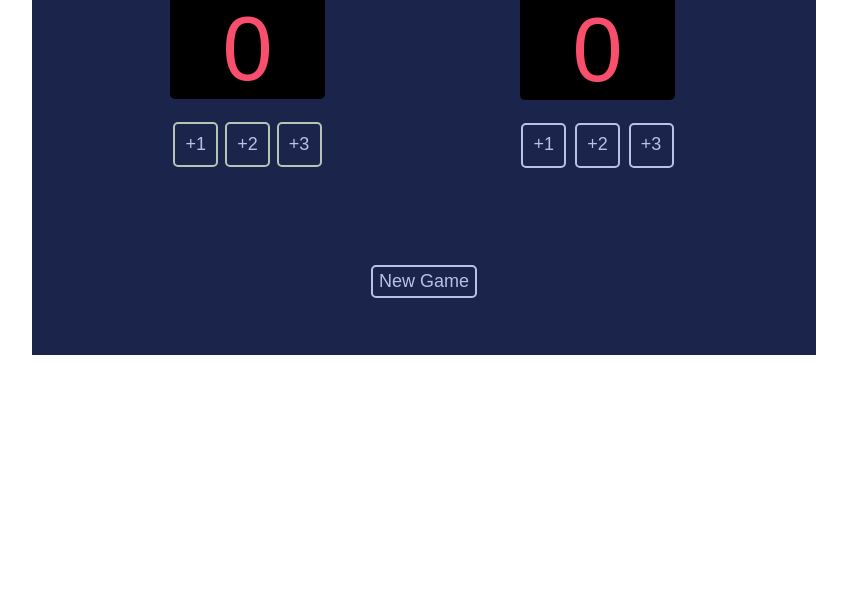
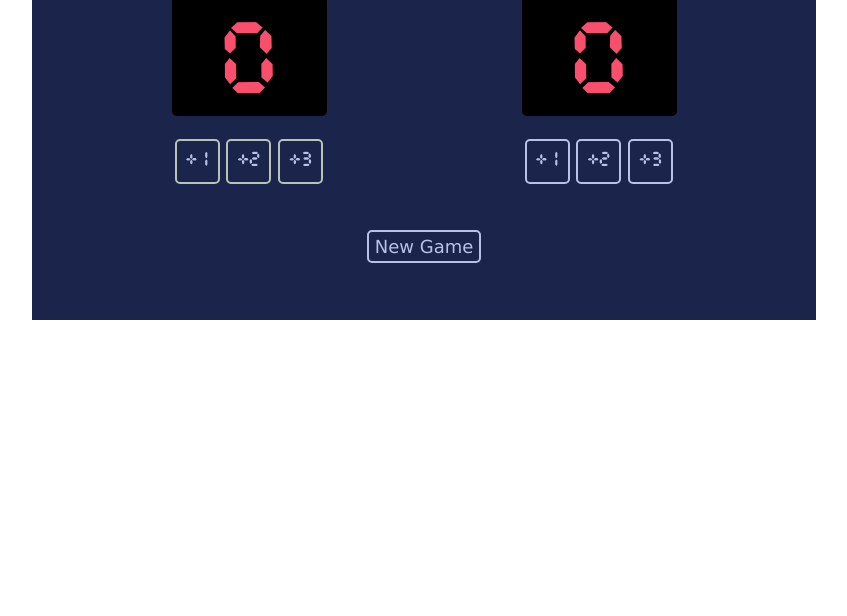
Before and after one commit to moshoodabdullahi/basketball-scoreboard, a website: page index.html in a window 1280 px wide. Shown: the part 184-800 px from the top of the page, without its empty margins (216-1063 px from the left). Drawn offline with Linux system fonts and the light colour scheme; a small style sheet from the web is missing; a web font is replaced by a local one.

Commit message:
feat: Update basketball scoreboard project

```diff
--- a/css/styles.css
+++ b/css/styles.css
@@ -1,4 +1,19 @@
+@font-face {
+  font-family: 'Cursed Timer';
+  src: url('../fonts/CursedTimer.ttf');
+  font-weight: 400;
+  font-style: normal;
+}
+
+@font-face {
+  font-family: Verdana;
+  src: url('fonts/VerdanaBold.ttf');
+  font-weight: 700;
+  font-style: normal;
+}
+
 * {
+  font-family: 'Cursed Timer', sans-serif;
   margin: auto;
   margin-top: 2%;
   text-align: center;
@@ -11,7 +26,7 @@ body {
 }
 
 .container {
-    background-color: #1B244A;
+  background-color: #1b244a;
   max-width: 700px;
   max-height: 550px;
   position: relative;
@@ -23,15 +38,14 @@ body {
   justify-content: space-around;
 }
 
-.home-heading {
-    font-family: sans-serif;
+.home-heading h3 {
+  font-family: Verdana, sans-serif;
   font-weight: 700;
   font-size: 40px;
   line-height: 36px;
   color: white;
   text-align: center;
   margin-bottom: 20px;
-    padding-bottom: 32px;
 }
 
 .home-score {
@@ -43,7 +57,6 @@ body {
 }
 
 #home-score-el {
-    font-family: sans-serif;
   font-weight: 400;
   font-size: 90px;
   color: #f94f6d;
@@ -51,14 +64,13 @@ body {
   line-height: 140px;
 }
 
-.home-addPoints {
+.home-addpoints {
   display: flex;
   justify-content: space-between;
   margin-bottom: 15px;
 }
 
-.home-addPoints button {
-    font-family: sans-serif;
+.home-addpoints button {
   width: 45px;
   height: 45px;
   font-weight: 400;
@@ -68,12 +80,12 @@ body {
   color: #b6c3e6;
   border: 2px solid #b6c3b6;
   border-radius: 5px;
-    background-color: #1B244A;
+  background-color: #1b244a;
   cursor: pointer;
 }
 
-.guest-heading {
-    font-family: sans-serif;
+.guest-heading h3 {
+  font-family: Verdana, sans-serif;
   font-weight: 700;
   font-size: 40px;
   line-height: 36px;
@@ -91,22 +103,20 @@ body {
 }
 
 #guest-score-el {
-    font-family: sans-serif;
   font-weight: 400;
   font-size: 90px;
-    color: #F94F6D;
+  color: #f94f6d;
   text-align: center;
   line-height: 140px;
 }
 
-.guest-addPoints {
+.guest-addpoints {
   display: flex;
   justify-content: space-between;
   margin-bottom: 15px;
 }
 
-.guest-addPoints button {
-    font-family: sans-serif;
+.guest-addpoints button {
   width: 45px;
   height: 45px;
   font-weight: 400;
@@ -116,7 +126,7 @@ body {
   color: #b6c3e6;
   border: 2px solid #b6c3e6;
   border-radius: 5px;
-    background-color: #1B244A;
+  background-color: #1b244a;
   cursor: pointer;
 }
 
@@ -125,8 +135,8 @@ body {
   justify-content: space-around;
 }
 
-.resetGame button {
-    font-family: sans-serif;
+.resetgame button {
+  font-family: Verdana, sans-serif;
   font-weight: 400;
   font-size: 18px;
   line-height: 27.81px;
@@ -134,7 +144,7 @@ body {
   color: #b6c3e6;
   border: 2px solid #b6c3e6;
   border-radius: 5px;
-    background-color: #1B244A;
+  background-color: #1b244a;
   margin-bottom: 15px;
   cursor: pointer;
 }
--- a/index.html
+++ b/index.html
@@ -6,9 +6,9 @@
     <meta name="viewport" content="width=device-width, initial-scale=1.0" />
     <link rel="stylesheet" href="css/styles.css" />
     <link
-      href="https://www.dafontfree.net/embed/Y3Vyc2VkLXRpbWVyLXVsaWwtcmVndWxhciZkYXRhLzE1MjYvYy8xNzA5ODcvQ3Vyc2VkVGltZXJVTGlMLnR0Zg"
+      href="https://www.dafontfree.net/embed/dmVyZGFuYS1ib2xkJmRhdGEvMTEvdi82MTM1MS9WZXJkYW5hLnR0Zg"
       rel="stylesheet"
-      type="text/styles.css"
+      type="text/css"
     />
     <title>Basketball Scoreboard</title>
   </head>
@@ -19,36 +19,30 @@
         <div class="home-heading">
           <h3>HOME</h3>
           <div class="home-score">
-            <h1 id="home-score-el">0</h1>
+            <h4 id="home-score-el">0</h4>
           </div>
-          <div class="home-addPoints">
-            <button id="home-add1Points" onclick="homeAdd1Points()">+1</button>
-            <button id="home-add2Points" onclick="homeAdd2Points()">+2</button>
-            <button id="home-add3Points" onclick="homeAdd3Points()">+3</button>
+          <div class="home-addpoints">
+            <button id="home-add-1-points" onclick="homeAdd1Points()">+1</button>
+            <button id="home-add-2-points" onclick="homeAdd2Points()">+2</button>
+            <button id="home-add-3-points" onclick="homeAdd3Points()">+3</button>
           </div>
         </div>
         <div class="guest-heading">
           <h3>GUEST</h3>
           <div class="guest-score">
-            <h1 id="guest-score-el">0</h1>
+            <h4 id="guest-score-el">0</h4>
           </div>
-          <div class="guest-addPoints">
-            <button id="guest-Add1Points" onclick="guestAdd1Points()">
-              +1
-            </button>
-            <button id="guest-Add2Points" onclick="guestAdd2Points()">
-              +2
-            </button>
-            <button id="guest-Add3Points" onclick="guestAdd3Points()">
-              +3
-            </button>
+          <div class="guest-addpoints">
+            <button id="guest-add-1-points" onclick="guestAdd1Points()">+1</button>
+            <button id="guest-add-2-points" onclick="guestAdd2Points()">+2</button>
+            <button id="guest-add-3-points" onclick="guestAdd3Points()">+3</button>
           </div>
         </div>
       </div>
 
       <div class="row">
-        <div class="resetGame">
-          <button id="newGameButton" onclick="newGame()">New Game</button>
+        <div class="resetgame">
+          <button id="newgamebutton" onclick="newGame()">New Game</button>
         </div>
       </div>
     </div>
--- a/js/script.js
+++ b/js/script.js
@@ -1,45 +1,41 @@
-let homeScoreEl = document.getElementById("home-score-el");
-let guestScoreEl = document.getElementById("guest-score-el");
+const homeScoreEl = document.getElementById('home-score-el');
+const guestScoreEl = document.getElementById('guest-score-el');
 
-let homeScoreBtnOne = document.getElementById("home-add1Points");
-let homeScoreBtnTwo = document.getElementById("home-add2Points")
-let homeScoreBtnThree = document.getElementById("home-add3Points");
+const homeScoreBtnOne = document.getElementById('home-add-1-points');
+const homeScoreBtnTwo = document.getElementById('home-add-2-points');
+const homeScoreBtnThree = document.getElementById('home-add-3-points');
 
-let guestScoreBtnOne = document.getElementById("guest-Add1Points");
-let guestScoreBtnTwo = document.getElementById("guest-Add2Points");
-let guestScoreBtnThree = document.getElementById("guest-Add3Points");
+const guestScoreBtnOne = document.getElementById('guest-add-1-points');
+const guestScoreBtnTwo = document.getElementById('guest-add-2-points');
+const guestScoreBtnThree = document.getElementById('guest-add-3-points');
 
+const newGameButton = document.getElementById('newgamebutton');
 
-let newGameButton = document.getElementById("newGameButton");
-
-homeScoreBtnOne.addEventListener("click", function () {
-    homeScoreEl.textContent++;
+homeScoreBtnOne.addEventListener('click', function () {
+  homeScoreEl.textContent += 1;
 });
 
-
-homeScoreBtnTwo.addEventListener("click", function () {
+homeScoreBtnTwo.addEventListener('click', function () {
   homeScoreEl.textContent = Number(homeScoreEl.textContent) + 2;
 });
 
-
-homeScoreBtnThree.addEventListener("click", function () {
+homeScoreBtnThree.addEventListener('click', function () {
   homeScoreEl.textContent = Number(homeScoreEl.textContent) + 3;
 });
 
-
-guestScoreBtnOne.addEventListener("click", function () {
-    guestScoreEl.textContent++;
+guestScoreBtnOne.addEventListener('click', function () {
+  guestScoreEl.textContent += 1;
 });
 
-guestScoreBtnTwo.addEventListener("click", function () {
+guestScoreBtnTwo.addEventListener('click', function () {
   guestScoreEl.textContent = Number(guestScoreEl.textContent) + 2;
 });
 
-guestScoreBtnThree.addEventListener("click", function () {
+guestScoreBtnThree.addEventListener('click', function () {
   guestScoreEl.textContent = Number(guestScoreEl.textContent) + 3;
 });
 
-newGameButton.addEventListener("click", function () {
+newGameButton.addEventListener('click', function () {
   homeScoreEl.textContent = 0;
   guestScoreEl.textContent = 0;
 });
```
Also changed, not shown: accessibility_report.md (added, +69 -0 lines), README.md, fonts/CursedTimer.ttf (added), fonts/VerdanaBold.ttf (added), 1 other file. Lines whose indentation alone changed are shown as unchanged.
